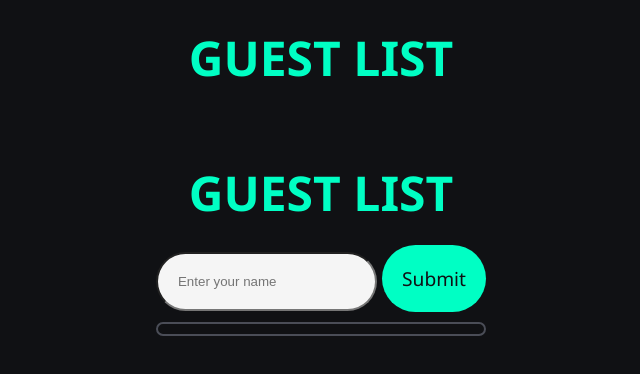
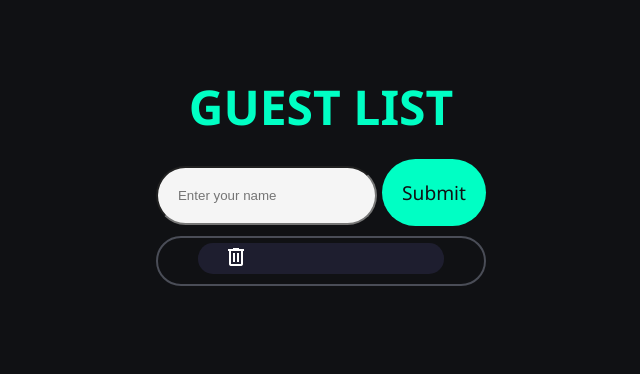
Before and after one commit to WanjiruMargaret/code--challenge2, a plain HTML site: page index.html in a window 1280 px wide. Shown: the whole page, without its empty margins (319-959 px from the left). Drawn offline with nearby package versions, Linux system fonts and the light colour scheme.

Commit message:
javascript layout

```diff
--- a/index.html
+++ b/index.html
@@ -13,7 +13,6 @@
   </head>
   <body>
     <h1>Guest list</h1>
-    <h1>Guest list</h1>
     <div class="wrapper">
       <form>
         <input
@@ -24,7 +23,14 @@
         />
         <button id="add">Submit</button>
       </form>
-      <ul id="list"></ul>
+      <ul id="list">
+        <li class="list-items">
+          <label for="name" class="list-text"></label>
+          <button class="delete-button">
+            <span class="material-symbols-outlined">delete</span>
+          </button>
+        </li>
+      </ul>
     </div>
     <script src="./index.js"></script>
   </body>
```
